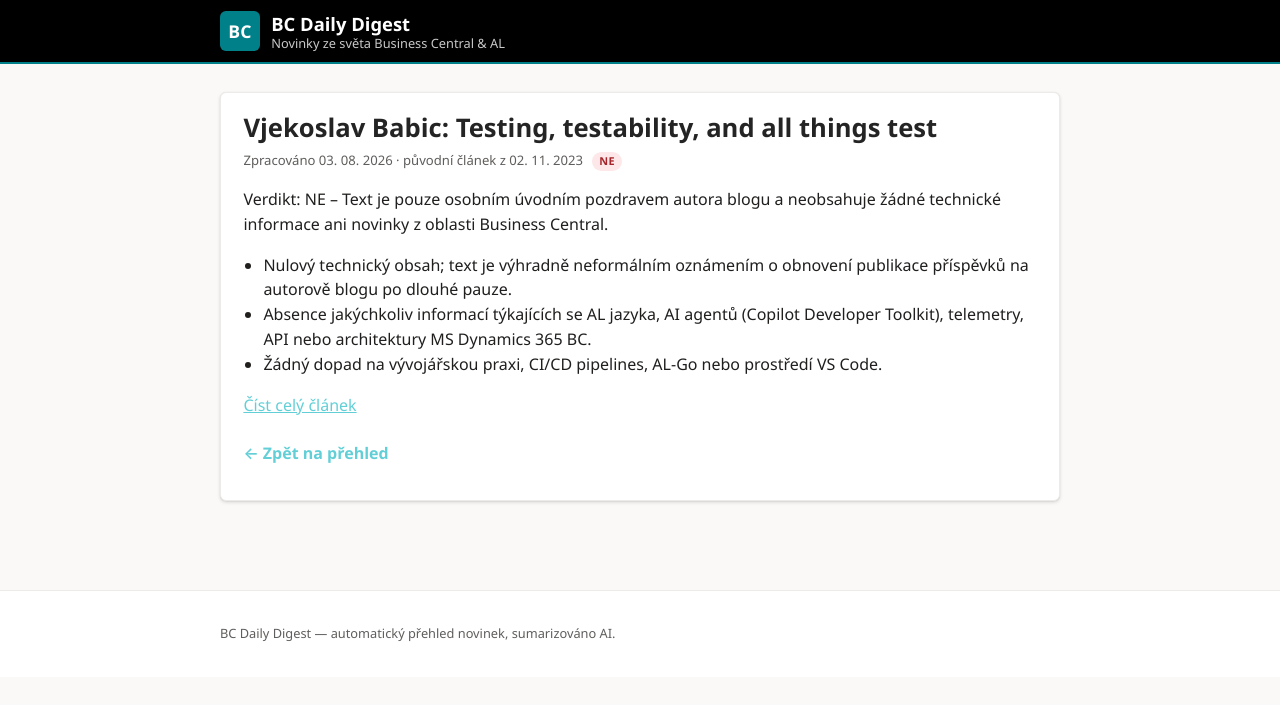
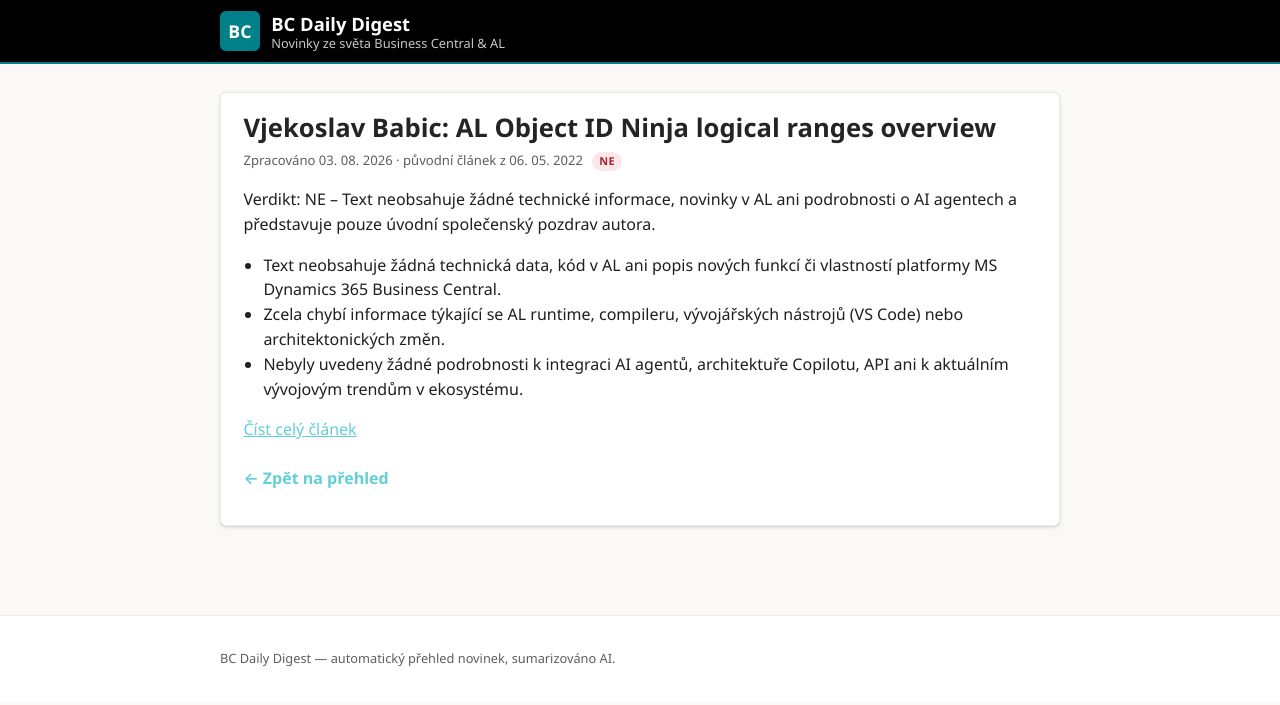
Before and after one commit to ValsorimS/bc-daily-digest, a Jekyll site: the page built from _posts/2026-08-03-vjekoslav-babic-1.md, in a window 1280 px wide. Shown: the top 705 px of the page. Built offline with Jekyll 4.4.1, drawn with Linux system fonts in a browser that asks for light colours.

Commit message:
Update daily digest

```diff
--- a/_posts/2026-08-03-vjekoslav-babic-1.md
+++ b/_posts/2026-08-03-vjekoslav-babic-1.md
@@ -1,16 +1,16 @@
 ---
 layout: post
-title: "Vjekoslav Babic: Testing, testability, and all things test"
+title: "Vjekoslav Babic: AL Object ID Ninja logical ranges overview"
 published: true
-original_date: 2023-11-02
+original_date: 2022-05-06
 ---
 
-Verdikt: NE – Text je pouze osobním úvodním pozdravem autora blogu a neobsahuje žádné technické informace ani novinky z oblasti Business Central.
+Verdikt: NE – Text neobsahuje žádné technické informace, novinky v AL ani podrobnosti o AI agentech a představuje pouze úvodní společenský pozdrav autora.
 
 <!--více-->
 
-- Nulový technický obsah; text je výhradně neformálním oznámením o obnovení publikace příspěvků na autorově blogu po dlouhé pauze.
-- Absence jakýchkoliv informací týkajících se AL jazyka, AI agentů (Copilot Developer Toolkit), telemetry, API nebo architektury MS Dynamics 365 BC.
-- Žádný dopad na vývojářskou praxi, CI/CD pipelines, AL-Go nebo prostředí VS Code.
+- Text neobsahuje žádná technická data, kód v AL ani popis nových funkcí či vlastností platformy MS Dynamics 365 Business Central.
+- Zcela chybí informace týkající se AL runtime, compileru, vývojářských nástrojů (VS Code) nebo architektonických změn.
+- Nebyly uvedeny žádné podrobnosti k integraci AI agentů, architektuře Copilotu, API ani k aktuálním vývojovým trendům v ekosystému.
 
-[Číst celý článek](https://vjeko.com/2023/11/02/testing-testability-and-all-things-test/)
+[Číst celý článek](https://vjeko.com/2022/05/06/al-object-id-ninja-logical-ranges-overview/)
--- a/history.json
+++ b/history.json
@@ -312,5 +312,8 @@
     "https://vjeko.com/2023/12/09/testing-in-isolation/": "2026-08-02T16:47:19.233238",
     "https://vjeko.com/2023/11/02/directions-emea-2023-demo-decoupling-base-app/": "2026-08-03T01:45:33.388464",
     "https://vjeko.com/2023/11/02/testing-testability-and-all-things-test/": "2026-08-03T01:46:45.439765",
-    "https://vjeko.com/2022/09/14/al-pragma-explorer-a-new-al-extension/": "2026-08-03T01:47:57.123065"
+    "https://vjeko.com/2022/09/14/al-pragma-explorer-a-new-al-extension/": "2026-08-03T01:47:57.123065",
+    "https://www.hougaard.com/evaluating-data-in-other-languages-with-al/": "2026-08-03T11:11:39.911735",
+    "https://vjeko.com/2022/05/06/al-object-id-ninja-logical-ranges-overview/": "2026-08-03T11:12:50.997107",
+    "https://vjeko.com/2021/10/04/al-object-id-ninja-scheduled-maintenance-announcement-october-9-at-1900-cet/": "2026-08-03T11:14:01.627544"
 }
```
Also changed, not shown: _posts/2026-08-03-hougaard-0.md (added, +16 -0 lines), _posts/2026-08-03-vjekoslav-babic-2.md (+7 -7 lines).
